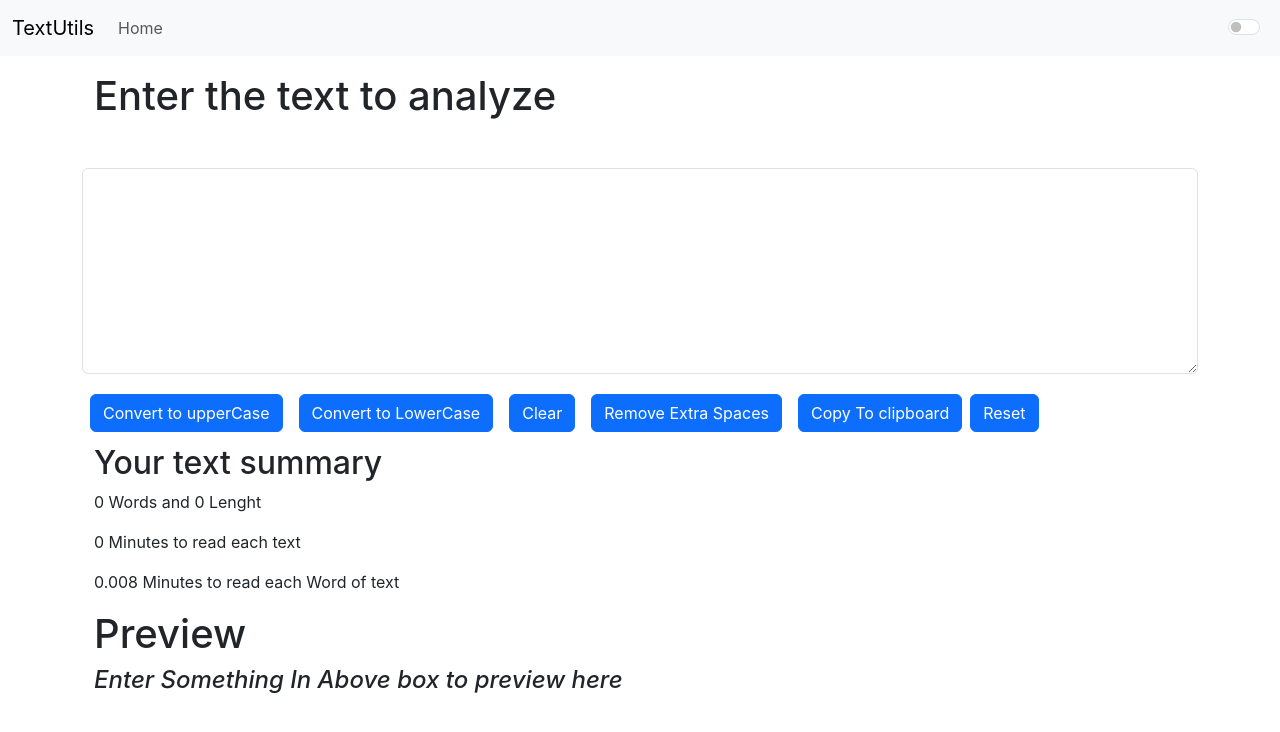
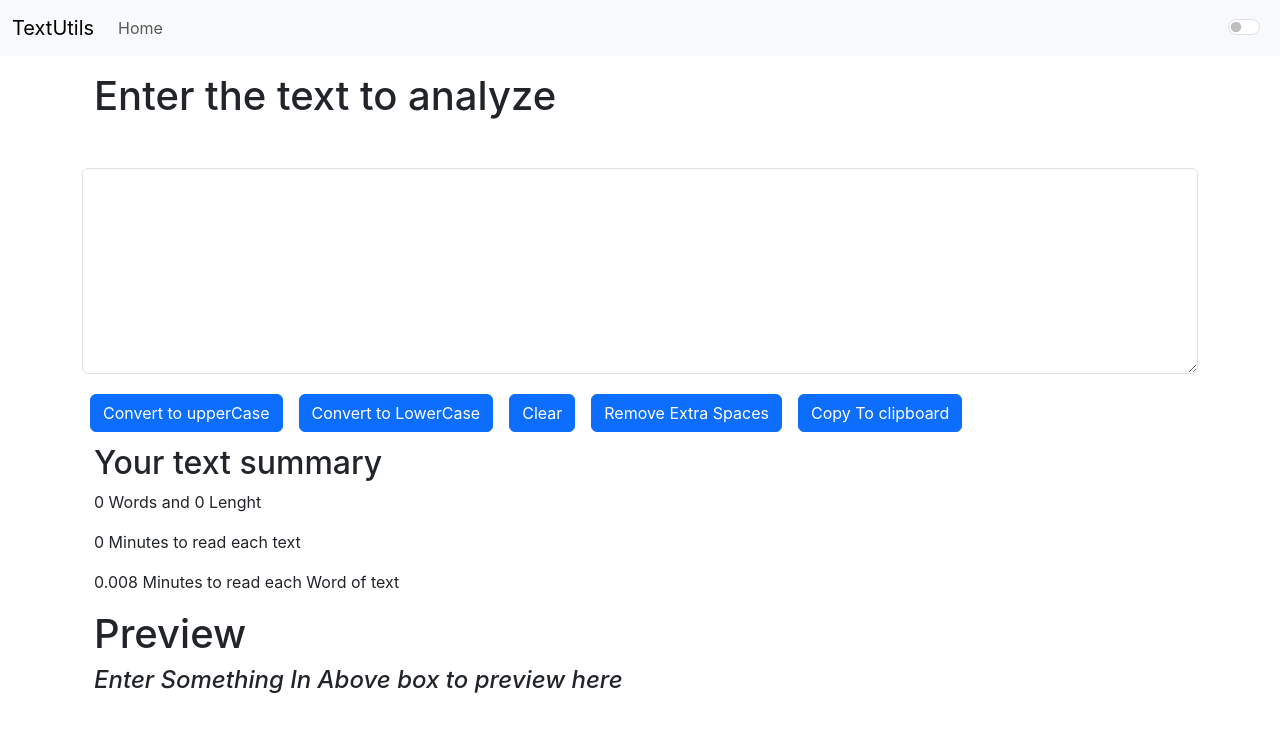
Before and after one commit to annapurnathakur228-stack/textutils, a React (Create React App) app: page /#/ in a window 1280 px wide. Shown: the top 732 px of the page. Built offline with nearby package versions, Linux system fonts and the light colour scheme.

Commit message:
fixing error

```diff
--- a/src/App.js
+++ b/src/App.js
@@ -30,15 +30,8 @@ function App() {
     }
   };
 
-  const resetAll = () => {
-    setMode("light");
-    setTextcolor("text-dark");
-    document.body.style.backgroundColor = "white";
-  };
-
   return (
     <Router>
-      {/* ✅ Navbar ALWAYS visible */}
       <Navbar
         title="TextUtils"
         AboutTextutils="About"
@@ -59,7 +52,6 @@ function App() {
                 heading="Enter the text to analyze"
                 textcolor={textcolor}
                 showAlert={showAlert}
-                resetAll={resetAll}
               />
             }
           />
--- a/src/components/TextForm.js
+++ b/src/components/TextForm.js
@@ -6,10 +6,7 @@ export default function TextForm(props) {
   let UPPERCASE = text.toUpperCase();
   let LOWERCASE = text.toLowerCase();
 
-  const reseteverything = () => {
-    setText("");
-    props.resetAll();
-  };
+
 
   const handleUpClick = () => {
     setText(UPPERCASE);
@@ -65,9 +62,7 @@ export default function TextForm(props) {
       <button onClick={copy} className="btn btn-primary mx-2 my-1">
         Copy To clipboard
       </button>
-      <button className="btn btn-primary" onClick={reseteverything}>
-        Reset
-      </button>
+
       <div className={`container my-2 ${props.textcolor}`}>
         <h2>Your text summary</h2>
         <p>
```
